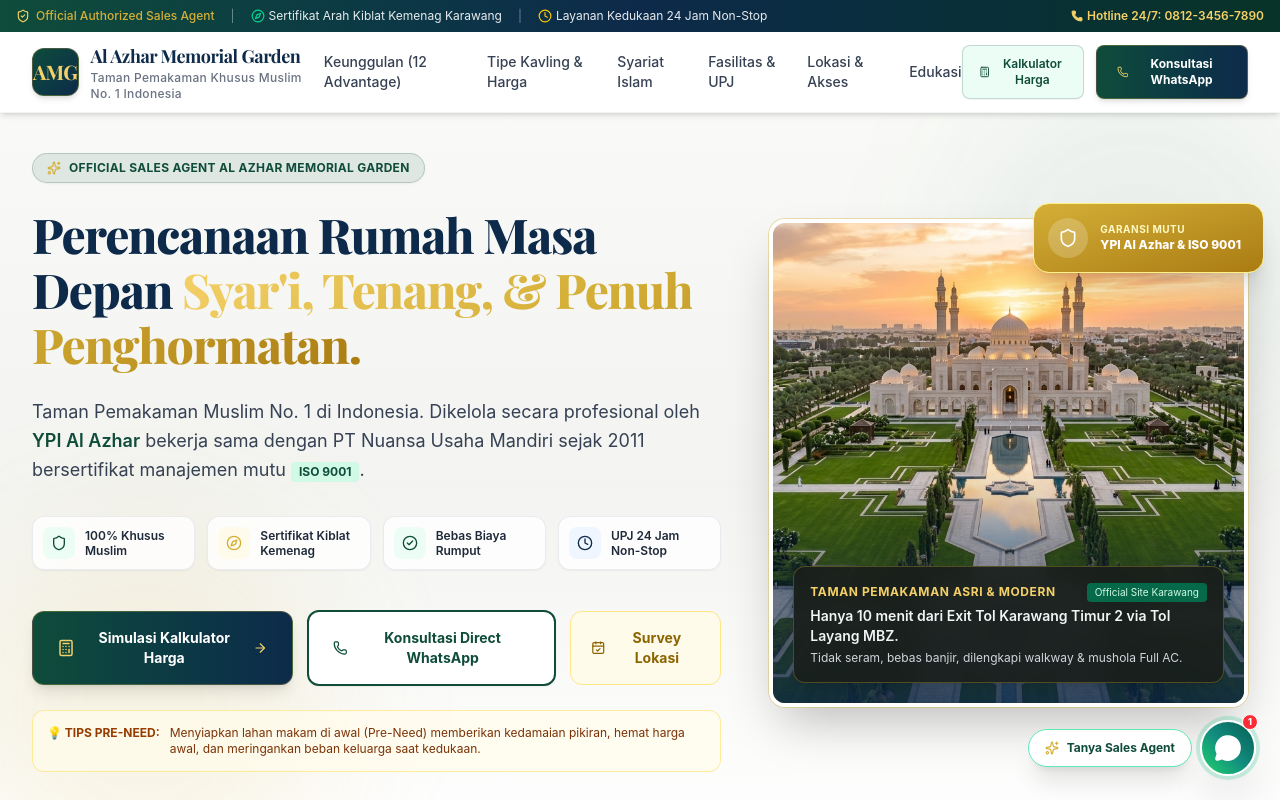
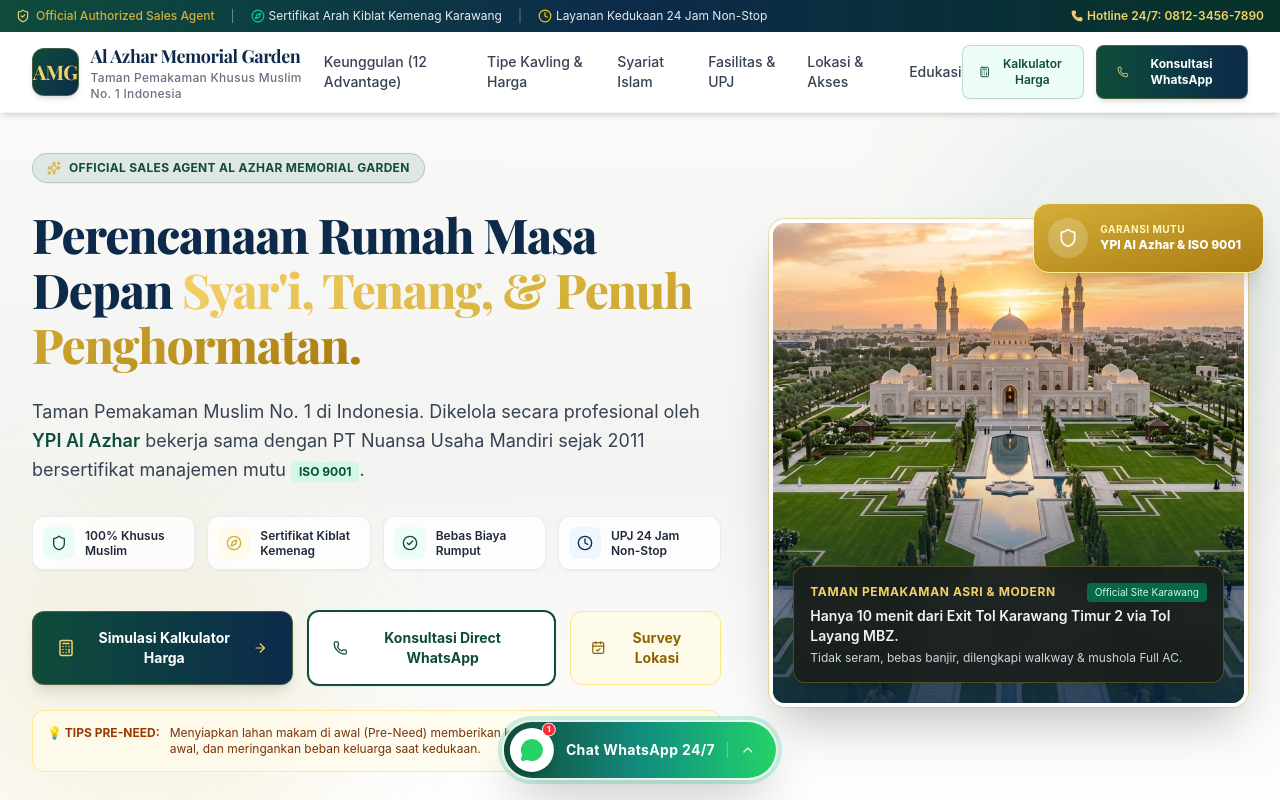
Before and after one commit to RikiEnergyX/al-azhar-memorial-garden, a React (Vite) app: page / in a window 1280 px wide. Shown: the top 800 px of the page. Built offline with nearby package versions, Linux system fonts and the light colour scheme; a web font is replaced by a local one.

Commit message:
Relocate floating WhatsApp button to strategic bottom-center sticky position

```diff
--- a/src/components/FloatingWhatsApp.jsx
+++ b/src/components/FloatingWhatsApp.jsx
@@ -1,96 +1,119 @@
 import React, { useState } from 'react';
-import { MessageCircle, X, Sparkles, PhoneCall } from 'lucide-react';
+import { MessageCircle, X, Sparkles, PhoneCall, ChevronUp, ArrowRight } from 'lucide-react';
 import { AGENT_INFO } from '../data/contentData';
 
 export default function FloatingWhatsApp() {
   const [popupOpen, setPopupOpen] = useState(false);
 
-  const handleOpenWa = (topic = 'General Consultation') => {
+  const handleOpenWa = (topic = 'Konsultasi Direct WhatsApp') => {
     const text = encodeURIComponent(
-      `Assalamu'alaikum Warahmatullahi Wabarakatuh, saya ingin bertanya info lengkap mengenai Lahan Makam Al Azhar Memorial Garden (${topic}).`
+      `Assalamu'alaikum Warahmatullahi Wabarakatuh, saya ingin berkonsultasi mengenai Lahan Makam Al Azhar Memorial Garden (${topic}).`
     );
     window.open(`https://wa.me/${AGENT_INFO.phone}?text=${text}`, '_blank');
   };
 
   return (
-    <div className="fixed bottom-6 right-6 z-50 flex flex-col items-end space-y-3">
+    <div className="fixed bottom-5 left-1/2 -translate-x-1/2 z-50 flex flex-col items-center">
 
-      {/* Quick Popup Bubble */}
+      {/* Quick Popup Menu (Centered above the pill) */}
       {popupOpen && (
-        <div className="w-80 bg-white rounded-2xl shadow-2xl border border-[#D4AF37]/40 p-4 space-y-3 animate-fadeIn text-gray-800 text-xs">
-          <div className="flex items-center justify-between border-b border-gray-100 pb-2">
-            <div className="flex items-center gap-2">
-              <div className="w-8 h-8 rounded-full bg-[#0F4C3A] text-white flex items-center justify-center font-bold text-xs">
+        <div className="mb-3 w-80 sm:w-96 bg-white rounded-3xl shadow-2xl border-2 border-[#D4AF37]/40 p-5 space-y-4 animate-fadeIn text-gray-800 text-xs">
+          <div className="flex items-center justify-between border-b border-gray-100 pb-3">
+            <div className="flex items-center gap-2.5">
+              <div className="w-9 h-9 rounded-xl bg-gradient-to-br from-[#0F4C3A] to-[#0D2A4A] text-[#F4D068] flex items-center justify-center font-bold text-xs shadow-sm border border-[#D4AF37]/30">
                 AMG
               </div>
               <div>
-                <h4 className="font-bold text-[#0D2A4A]">Sales Agent Al Azhar</h4>
+                <h4 className="font-serif-header text-sm font-bold text-[#0D2A4A]">Official Sales Consultant</h4>
                 <span className="text-[10px] text-emerald-600 font-semibold flex items-center gap-1">
                   <span className="w-2 h-2 rounded-full bg-emerald-500 animate-ping" />
-                  Online 24/7 Siaga
+                  Online 24/7 Siaga Bantuan
                 </span>
               </div>
             </div>
             <button
               onClick={() => setPopupOpen(false)}
-              className="text-gray-400 hover:text-gray-600 p-1"
+              className="text-gray-400 hover:text-gray-600 p-1.5 rounded-full hover:bg-gray-100 transition-colors"
+              aria-label="Close popup"
             >
               <X className="w-4 h-4" />
             </button>
           </div>
 
           <p className="text-gray-600 leading-relaxed font-sans">
-            Assalamu'alaikum! Ada yang bisa kami bantu mengenai pilihan kavling makam Muslim Al Azhar, simulasi harga, atau booking survey lokasi?
+            Assalamu'alaikum! Silakan pilih layanan cepat untuk terhubung langsung via WhatsApp:
           </p>
 
-          <div className="space-y-1.5 pt-1">
+          <div className="space-y-2">
             <button
               onClick={() => handleOpenWa('Konsultasi Pre-Need')}
-              className="w-full py-2 px-3 rounded-lg bg-emerald-50 text-[#0F4C3A] font-bold text-left hover:bg-emerald-100 transition-all flex items-center justify-between"
+              className="w-full py-2.5 px-3.5 rounded-xl bg-emerald-50 text-[#0F4C3A] font-bold text-left hover:bg-emerald-100 transition-all flex items-center justify-between border border-emerald-200"
             >
-              <span>1. Konsultasi Pre-Need (Hemat 10%)</span>
-              <span>&rarr;</span>
+              <span className="flex items-center gap-2">
+                <Sparkles className="w-3.5 h-3.5 text-[#D4AF37]" />
+                1. Konsultasi Persiapan Pre-Need (Hemat 10%)
+              </span>
+              <ArrowRight className="w-3.5 h-3.5" />
             </button>
+
             <button
-              onClick={() => handleOpenWa('Minta Brosur Pricelist')}
-              className="w-full py-2 px-3 rounded-lg bg-emerald-50 text-[#0F4C3A] font-bold text-left hover:bg-emerald-100 transition-all flex items-center justify-between"
+              onClick={() => handleOpenWa('Minta Brosur Pricelist PDF')}
+              className="w-full py-2.5 px-3.5 rounded-xl bg-emerald-50 text-[#0F4C3A] font-bold text-left hover:bg-emerald-100 transition-all flex items-center justify-between border border-emerald-200"
             >
-              <span>2. Minta Brosur Pricelist PDF</span>
-              <span>&rarr;</span>
+              <span className="flex items-center gap-2">
+                <PhoneCall className="w-3.5 h-3.5 text-[#0F4C3A]" />
+                2. Minta Brosur & Pricelist PDF Resmi
+              </span>
+              <ArrowRight className="w-3.5 h-3.5" />
             </button>
+
             <button
-              onClick={() => handleOpenWa('Booking Survey Lokasi')}
-              className="w-full py-2 px-3 rounded-lg bg-emerald-50 text-[#0F4C3A] font-bold text-left hover:bg-emerald-100 transition-all flex items-center justify-between"
+              onClick={() => handleOpenWa('Booking Survey Lokasi Site')}
+              className="w-full py-2.5 px-3.5 rounded-xl bg-emerald-50 text-[#0F4C3A] font-bold text-left hover:bg-emerald-100 transition-all flex items-center justify-between border border-emerald-200"
             >
-              <span>3. Booking Survey Lokasi Site</span>
-              <span>&rarr;</span>
+              <span className="flex items-center gap-2">
+                <Sparkles className="w-3.5 h-3.5 text-[#D4AF37]" />
+                3. Booking Kunjungan Survey Lokasi Site
+              </span>
+              <ArrowRight className="w-3.5 h-3.5" />
             </button>
           </div>
         </div>
       )}
 
-      {/* Main Floating Trigger Button */}
+      {/* Main Centered Floating Sticky Pill Button */}
       <div className="flex items-center gap-2">
-        <button
-          onClick={() => setPopupOpen(!popupOpen)}
-          className="hidden sm:flex items-center gap-2 px-4 py-2.5 rounded-full bg-white text-[#0F4C3A] font-bold text-xs shadow-xl border border-emerald-300 hover:bg-emerald-50 transition-all"
-        >
-          <Sparkles className="w-3.5 h-3.5 text-[#D4AF37]" />
-          <span>Tanya Sales Agent</span>
-        </button>
 
-        <button
-          onClick={() => handleOpenWa('Sticky Button Direct')}
-          aria-label="Direct WhatsApp Contact"
-          className="relative w-14 h-14 rounded-full bg-gradient-to-tr from-[#25D366] via-[#128C7E] to-[#075E54] text-white flex items-center justify-center shadow-2xl hover:scale-110 transition-transform border-2 border-white ring-4 ring-emerald-500/20 group"
-        >
-          <MessageCircle className="w-7 h-7 fill-current group-hover:rotate-12 transition-transform" />
+        {/* Pill Trigger */}
+        <div className="flex items-center bg-gradient-to-r from-[#0F4C3A] via-[#128C7E] to-[#25D366] text-white rounded-full p-1.5 pr-5 shadow-2xl border-2 border-white/90 ring-4 ring-emerald-500/20 hover:scale-105 transition-all">
 
-          {/* Notification Badge */}
-          <span className="absolute -top-1 -right-1 w-4 h-4 rounded-full bg-red-500 text-white text-[9px] font-extrabold flex items-center justify-center animate-bounce border border-white">
-            1
-          </span>
-        </button>
+          {/* Main Direct WhatsApp Click */}
+          <button
+            onClick={() => handleOpenWa('Sticky Bottom Center Direct')}
+            className="flex items-center gap-3 font-bold text-xs sm:text-sm tracking-wide"
+          >
+            <div className="relative w-11 h-11 rounded-full bg-white text-[#25D366] flex items-center justify-center shadow-md shrink-0">
+              <MessageCircle className="w-6 h-6 fill-current" />
+              <span className="absolute -top-0.5 -right-0.5 w-3.5 h-3.5 rounded-full bg-red-500 text-white text-[8px] font-extrabold flex items-center justify-center animate-bounce border border-white">
+                1
+              </span>
+            </div>
+
+            <span className="hidden xs:inline">Konsultasi Direct WhatsApp 24 Jam</span>
+            <span className="xs:hidden">Chat WhatsApp 24/7</span>
+          </button>
+
+          {/* Quick Options Expand Toggle */}
+          <button
+            onClick={() => setPopupOpen(!popupOpen)}
+            className="ml-3 pl-3 border-l border-white/30 text-emerald-100 hover:text-white transition-colors"
+            aria-label="Toggle quick options"
+          >
+            <ChevronUp className={`w-4 h-4 transition-transform duration-300 ${popupOpen ? 'rotate-180' : ''}`} />
+          </button>
+
+        </div>
+
       </div>
 
     </div>
```
